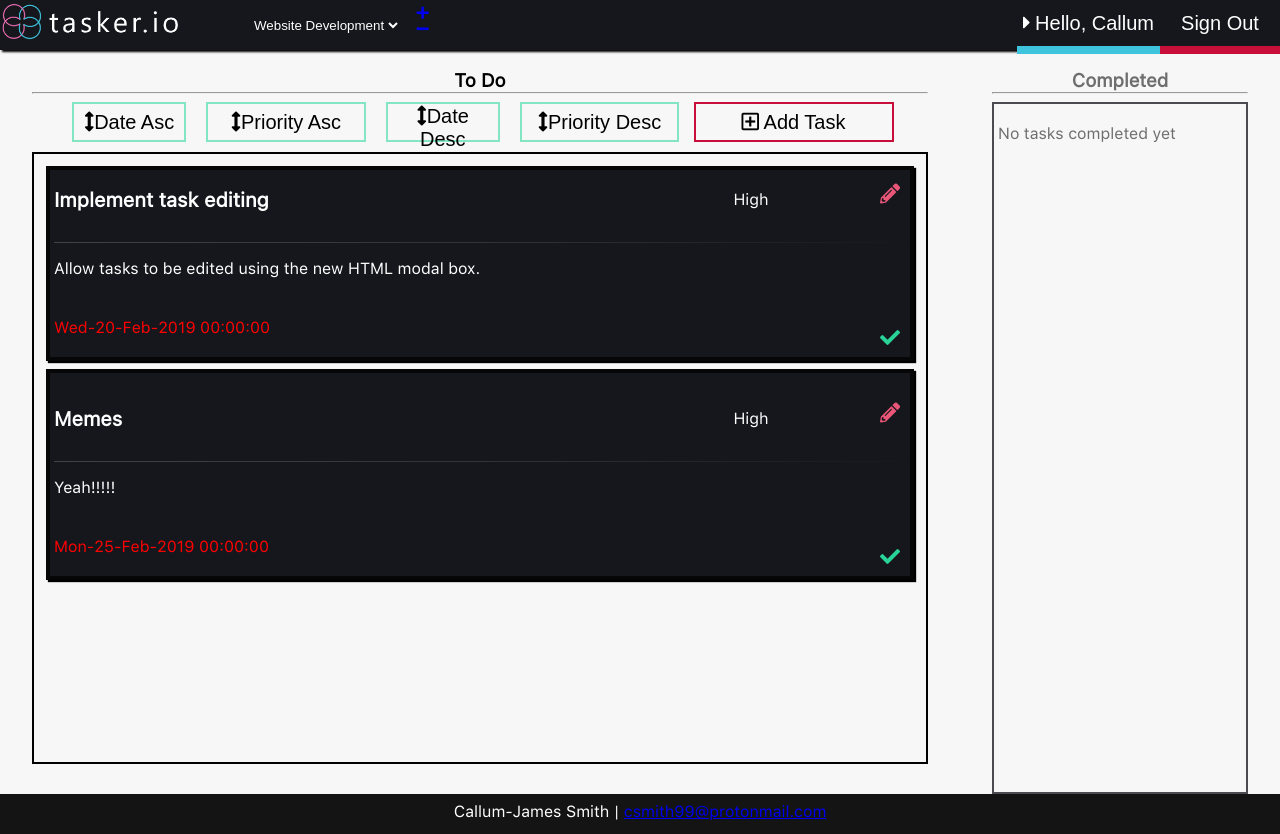
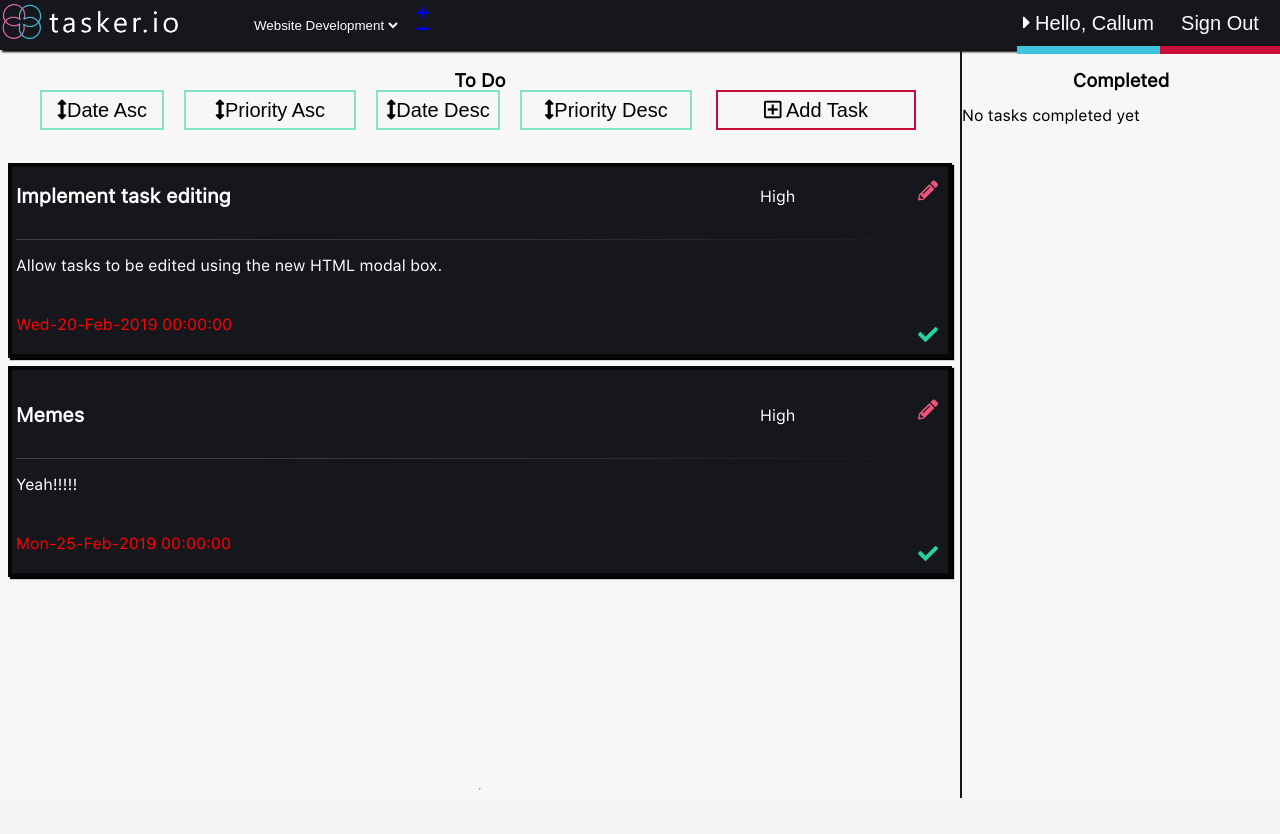
Before and after one commit to SilenceOfTheLambdas/tasker, a PHP site: page /landing.php?projects=2 in a window 1280 px wide. After the commit the page ends 798 px from the top, so only its background shows below. Run offline with PHP 8.4, Linux system fonts and the light colour scheme; a user stored in the database is signed in; data comes from the database, SQL or seed files in the repository.

Commit message:
started on grid layout

```diff
--- a/css/main.css
+++ b/css/main.css
@@ -17,8 +17,8 @@
   --input-focus: #3fdaa4;
   --button-submit: #3fc4de;
 }
+
 /* Fonts */
-
 @font-face {
   font-family: "SF-UI-Text-Regular";
   src: url("fonts/otf/SF-UI-Text-Regular.otf") format("opentype");
@@ -207,11 +207,59 @@ div.completed-container-wrapper {
   color: rgba(20, 20, 20, 0.603);
 }
 
-/* Container */
-div.container {
-  display: flex;
-  justify-content: space-around;
-  flex-flow: row wrap;
+/* Container that holds the completed and to-do tasks sections */
+.grid-container {
+  display: grid;
+  grid-template-columns: 1.5fr 0.5fr;
+  grid-template-rows: 1fr 1.7fr;
+  grid-template-areas: "todo-container completed-container";
+
+  height: calc(100vh - 52px);
+  width: 100%;
+}
+
+/* The todo container */
+.todo-container {
+  display: grid;
+  grid-template-columns: 1fr;
+  grid-template-rows: 40px 0.25fr 2.4fr;
+  grid-template-areas: "title" "sorting" "tasks";
+  grid-area: todo-container;
+  height: calc(100vh - 52px);
+
+  background: none;
+  /* border: #15171d solid 2px; */
+}
+
+.title { grid-area: title; }
+
+.sorting { grid-area: sorting; }
+
+.tasks {
+  grid-area: tasks;
+  overflow: scroll;
+}
+
+/* The completed tasks container */
+.completed-container {
+  display: grid;
+  grid-template-columns: 1fr;
+  grid-template-rows: 40px 1.8fr;
+  grid-template-areas: "completed-title" "completed-tasks";
+  grid-area: completed-container;
+
+  background: none;
+  border-left: #15171d solid 2px;
+  height: calc(100vh - 52px);
+}
+
+/* The title */
+.completed-title { grid-area: completed-title; }
+
+/* The tasks */
+.completed-tasks {
+  grid-area: completed-tasks;
+  overflow: scroll;
 }
 
 .headerTitle
--- a/landing.php
+++ b/landing.php
@@ -102,10 +102,12 @@ if (!isset($_SESSION['name'])) {
 
     </header>
 
-    <div class="container">
+    <div class="grid-container">
 
-        <div class="to-do-container-wrapper">
-            <h3 class="headerTitle">To Do</h3>
+        <div class="todo-container">
+            <div class="title">
+                <h3 class="headerTitle">To Do</h3>
+            </div>
             <hr>
 
             <div class="sorting">
@@ -154,7 +156,7 @@ if (!isset($_SESSION['name'])) {
                 </div>
             </div>
 
-            <div class="box-1">
+            <div class="tasks">
                 <!-- TODO Box -->
                 <?php
                 CheckProjects();
@@ -198,10 +200,11 @@ if (!isset($_SESSION['name'])) {
         </div>
 
 
-        <div class="completed-container-wrapper">
-            <h3 class="headerTitle">Completed</h3>
-            <hr>
-            <div class="box-3">
+        <div class="completed-container">
+            <div class="completed-title">
+                <h3 class="headerTitle">Completed</h3>
+            </div>
+            <div class="completed-tasks">
                 <!-- Completed Box -->
                 <?php
                 PrintCompletedTasks();
@@ -210,10 +213,6 @@ if (!isset($_SESSION['name'])) {
         </div>
 
     </div>
-
-    <footer>
-        <p>Callum-James Smith | <a href="mailto:csmith99@protonmail.com">csmith99@protonmail.com</a></p>
-    </footer>
 </body>
 <script>
     document.getElementById("open-modal").onclick = function() // Stop the modal boxes from appearing quickly every time the page is refreshed
```
